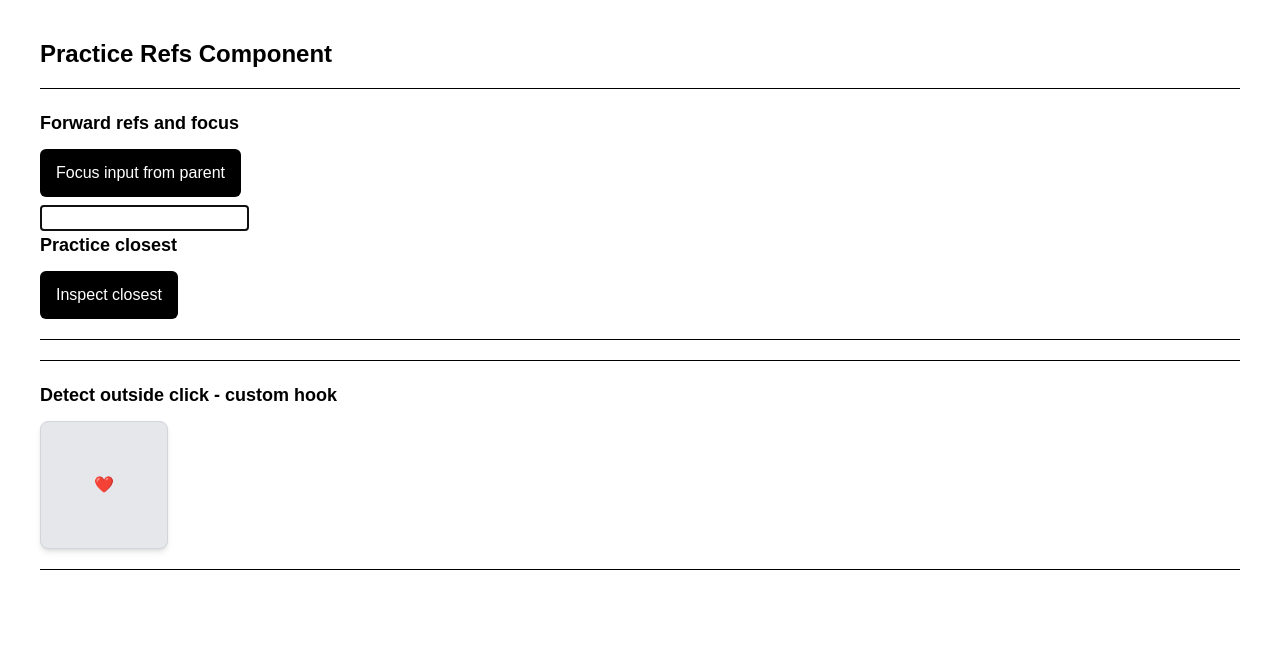
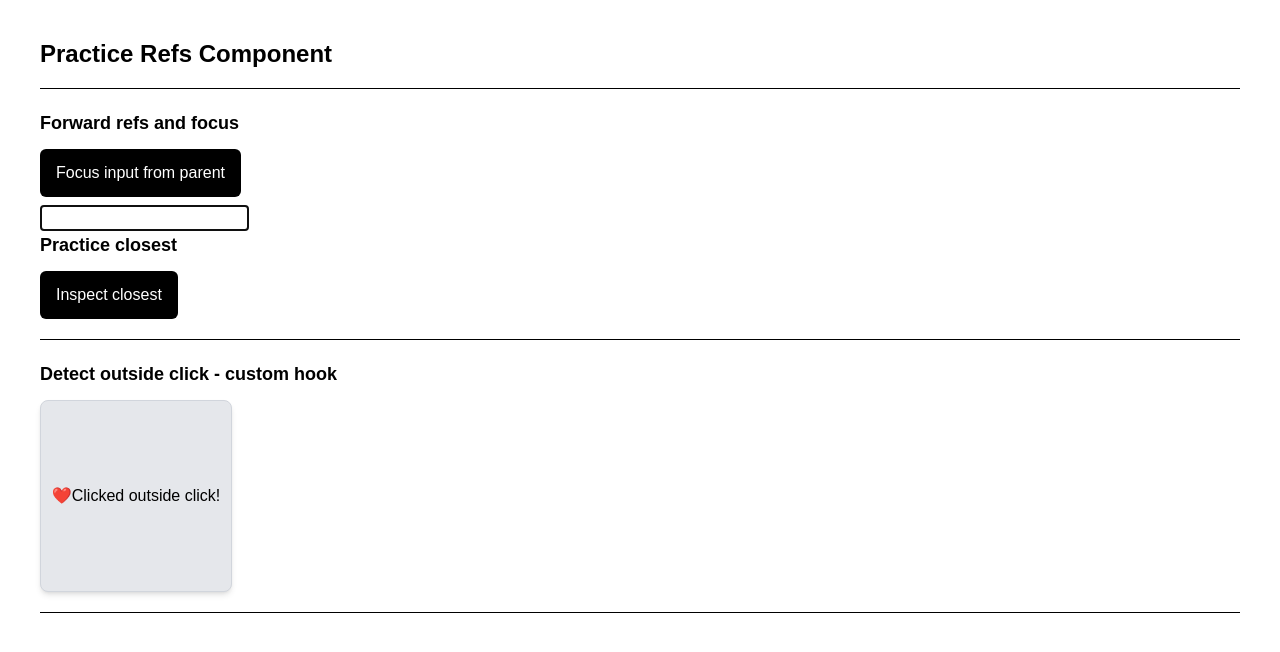
Before and after one commit to main-uddin/project-fifty, a Next.js app: page / in a window 1280 px wide. Both pictures are taken after a click on the button "Focus input from parent". Shown: the top 652 px of the page. Built offline with nearby package versions, Linux system fonts and the light colour scheme.

Commit message:
redesign outside click function

```diff
--- a/app/components/refs/OutsideClick.tsx
+++ b/app/components/refs/OutsideClick.tsx
@@ -1,21 +1,23 @@
 'use client';
-import { useRef } from 'react';
+import { useRef, useState } from 'react';
 import useOutsideClickDetect from '../hooks/useOutsideClickDetect';
 
 const OutsideClick = () => {
   const divRef = useRef<HTMLDivElement>(null);
+  const [outsideClick, setOutsideClick] = useState<string | null>(null);
 
   useOutsideClickDetect(divRef, () => {
-    console.log('Clicked outside the div - from custom hook');
+    setOutsideClick('Clicked outside click!');
   });
 
   return (
     <div>
       <div
         ref={divRef}
-        className="w-32 h-32 bg-gray-200 rounded-lg shadow-md border border-gray-300 flex items-center justify-center"
+        className="w-48 h-48 bg-gray-200 rounded-lg shadow-md border border-gray-300 flex items-center justify-center"
       >
         ❤️
+        {outsideClick && <div>{outsideClick}</div>}
       </div>
     </div>
   );
--- a/app/components/refs/index.tsx
+++ b/app/components/refs/index.tsx
@@ -28,7 +28,7 @@ const PracticeRefs = () => {
         <PracticeForwardRef ref={parentsRef} />
       </div>
 
-      <div className="border-y py-5 mt-5">
+      <div className="border-b py-5">
         <h3 className="mb-3 text-lg font-semibold">Detect outside click - custom hook</h3>
         <OutsideClick />
       </div>
```
